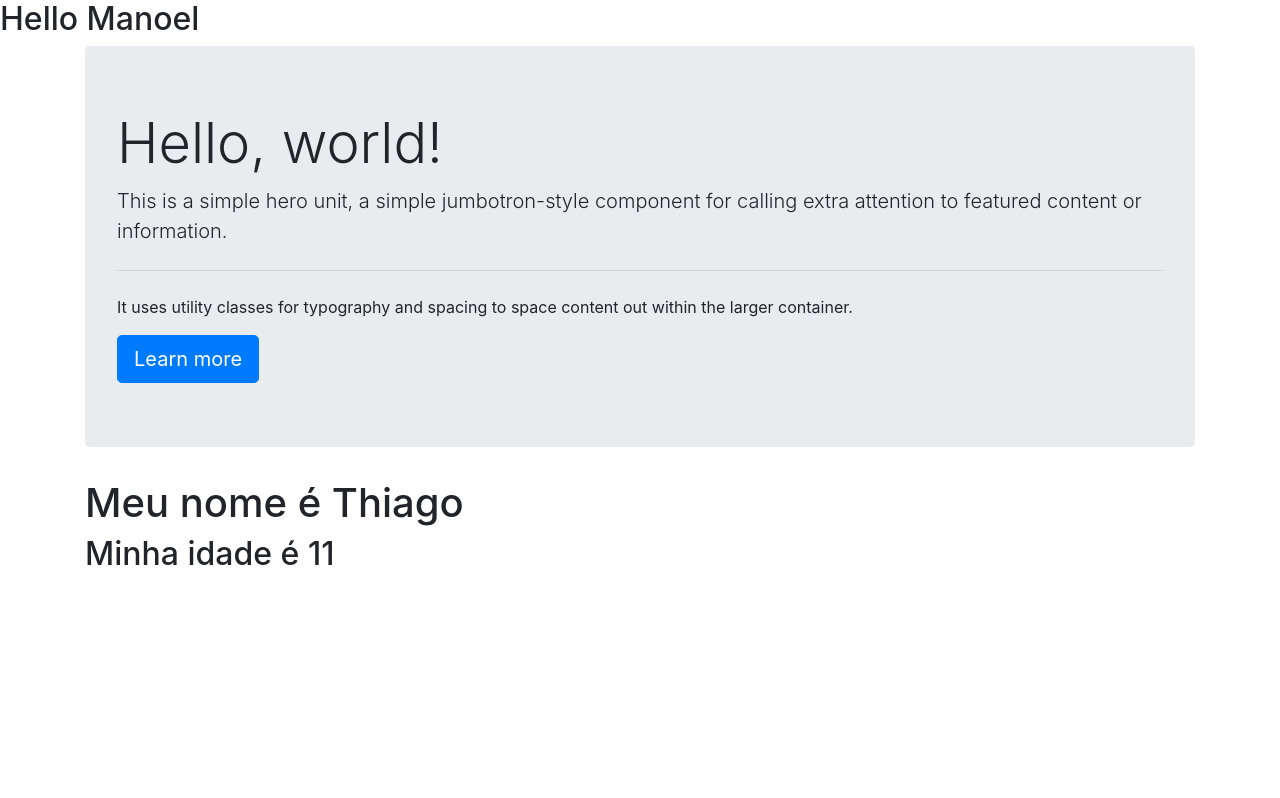
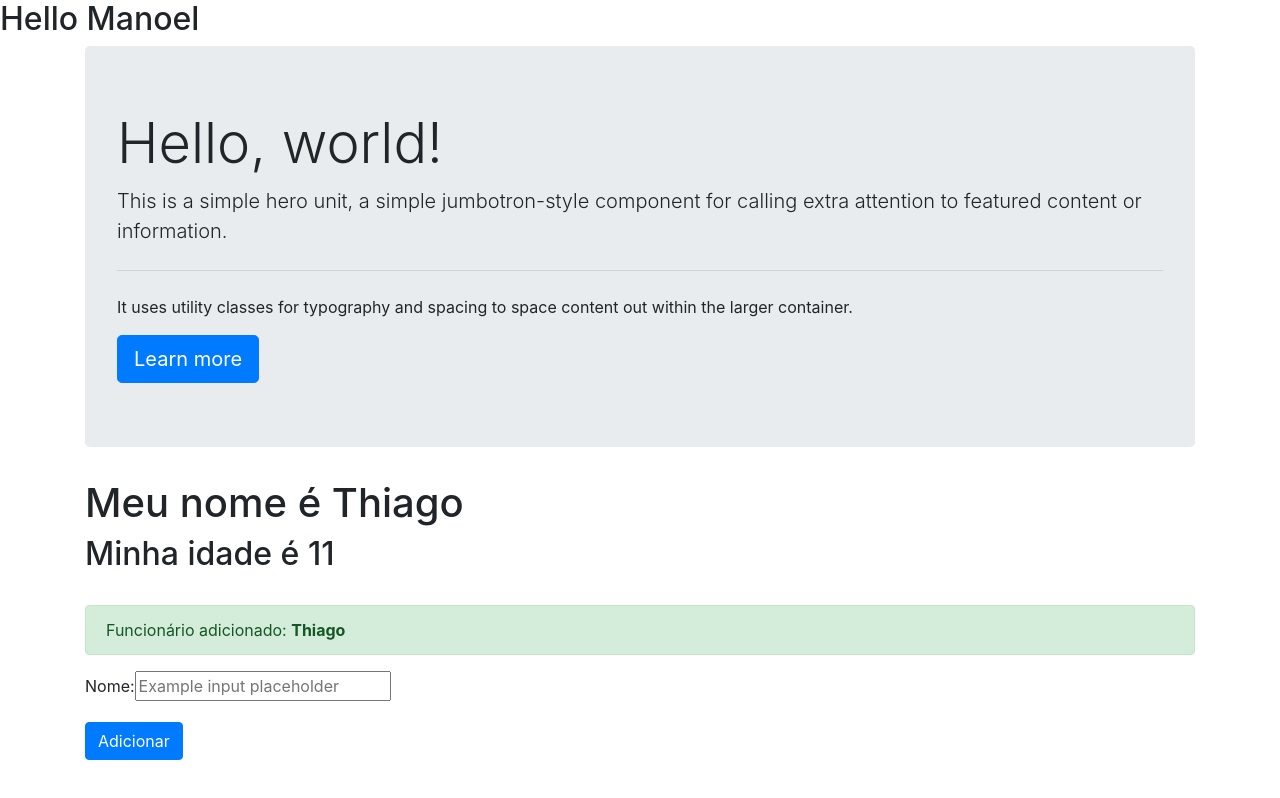
Before and after one commit to tindao02/fundamentos-angular, an Angular app: page / in a window 1280 px wide. Built offline with nearby package versions, Linux system fonts and the light colour scheme.

Commit message:
event bindign

```diff
--- a/src/app/bem-vindo4/bem-vindo4.component.html
+++ b/src/app/bem-vindo4/bem-vindo4.component.html
@@ -11,4 +11,20 @@
     <h1>Meu nome é {{ nome }} </h1>
     <h2>Minha idade é {{ 1+ getIdade() }} </h2>
 
+    <br>
+
+    <div class="alert alert-success" role="alert">
+      Funcionário adicionado: <strong> {{ nome }} </strong>
+    </div>
+
+    <form>
+      <div class="form-group">
+        <label >Nome:</label>
+        <input type="text" placeholder="Example input placeholder" (input) = "alterarNome($event)" >
+      </div>
+    </form>
+
+    <button type="button" class="btn btn-primary" (click)="adicionar()" >Adicionar</button>
+
+
 </div>
--- a/src/app/bem-vindo4/bem-vindo4.component.ts
+++ b/src/app/bem-vindo4/bem-vindo4.component.ts
@@ -7,12 +7,23 @@ import { Component, OnInit } from '@angular/core';
 })
 export class BemVindo4Component
 {
-  nome: string = 'Thiago';
-  idade: number = 10;
+  public nome: string = 'Thiago';
+  private idade: number = 10;
 
   public getIdade(): number
   {
     return this.idade;
   }
 
+  public adicionar():void
+  {
+    console.log(`Adicionando ${this.nome}`);
+  }
+
+  public alterarNome(event: any): void
+  {
+    //console.log(event.target.value);
+    this.nome = event.target.value;
+  }
+
 }
```
